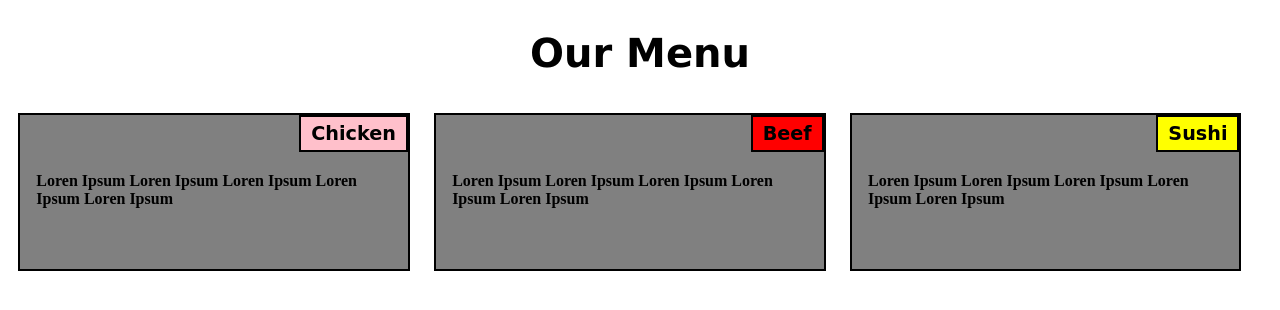
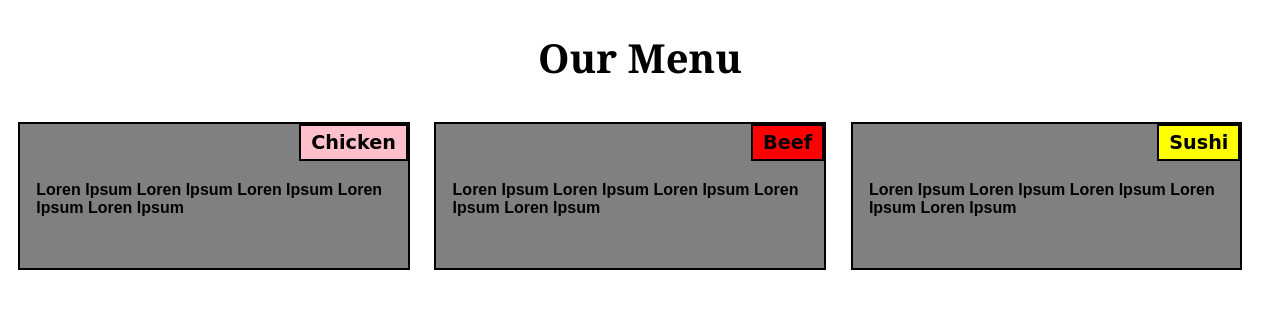
Before and after one commit to amyliuyh/coursera-test, a plain HTML site: page module2/index.html in a window 1280 px wide. Drawn offline with Linux system fonts and the light colour scheme.

Commit message:
Update cssfile.css

```diff
--- a/module2/cssfile.css
+++ b/module2/cssfile.css
@@ -1,10 +1,13 @@
-
+* {
+  box-sizing: border-box;
+  font-family: Arial, Helvetica, sans-serif;
+}
 h1 {
     margin-top: 30px;
     color: black;
     font-size: 40px;
     text-align: center;
-    font-family: Verdana, sans-serif;
+    font-family: Georgia, sans-serif;
 }
 
 div{
```
